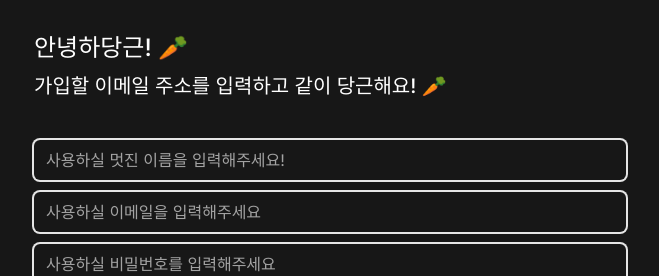
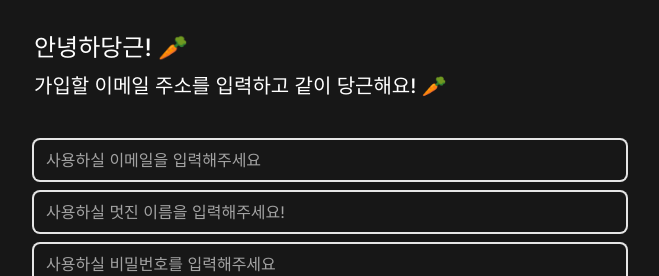
Before and after one commit to josh3021/carrot-market-reloaded, a Next.js app: page /create-account in a window 1280 px wide. Shown: the top 276 px of the page, without its empty margins (310-969 px from the left). Built offline with nearby package versions, Linux system fonts and the light colour scheme.

Commit message:
5.2 useFormStatus

```diff
--- /dev/null
+++ b/app/api/users/route.ts
@@ -0,0 +1,13 @@
+import { NextRequest } from "next/server";
+
+export async function GET(request: NextRequest) {
+  console.log(request);
+  return Response.json({
+    ok: true,
+  });
+}
+
+export async function POST(request: NextRequest) {
+  const data = await request.json();
+  return Response.json(data);
+}
--- a/app/create-account/page.tsx
+++ b/app/create-account/page.tsx
@@ -13,15 +13,24 @@ export default function CreateAccount() {
       </div>
       <form className="flex flex-col gap-3">
         <FormInput
+          name="email"
           type="email"
+          placeholder="사용하실 이메일을 입력해주세요"
+        />
+        <FormInput
+          name="name"
           placeholder="사용하실 멋진 이름을 입력해주세요!"
         />
-        <FormInput type="email" placeholder="사용하실 이메일을 입력해주세요" />
         <FormInput
+          name="password"
           type="password"
           placeholder="사용하실 비밀번호를 입력해주세요"
         />
-        <FormInput type="password" placeholder="비밀번호를 다시 입력해주세요" />
+        <FormInput
+          name="passwordConfirm"
+          type="password"
+          placeholder="비밀번호를 다시 입력해주세요"
+        />
         <FormButton text="가입하기" />
       </form>
       <SocialSignin />
--- a/app/login/page.tsx
+++ b/app/login/page.tsx
@@ -3,15 +3,28 @@ import FormInput from "@/components/form-input";
 import SocialLogin from "@/components/social-login";
 
 export default function Login() {
+  async function handleForm(formData: FormData) {
+    "use server";
+    const email = formData.get("email");
+    const password = formData.get("password");
+    console.log(email, password);
+    await new Promise((resolve) => setTimeout(resolve, 5000));
+    console.log("i run in the server");
+  }
   return (
     <div className="flex flex-col gap-10 py-8 px-6">
       <div className="flex flex-col gap-2 *:font-medium">
         <h1 className="text-2xl">로그인당근! 🥕</h1>
         <h2 className="text-xl">다시 만나서 반가워요!</h2>
       </div>
-      <form className="flex flex-col gap-3">
-        <FormInput type="email" placeholder="사용하실 이메일을 입력해주세요" />
+      <form action={handleForm} className="flex flex-col gap-3">
         <FormInput
+          name="email"
+          type="email"
+          placeholder="사용하실 이메일을 입력해주세요"
+        />
+        <FormInput
+          name="password"
           type="password"
           placeholder="사용하실 비밀번호를 입력해주세요"
         />
--- a/components/form-btn.tsx
+++ b/components/form-btn.tsx
@@ -1,18 +1,18 @@
+"use client";
+import { useFormStatus } from "react-dom";
+
 interface IFormButtonProps {
-  loading?: boolean;
   text: string;
 }
 
-export default function FormButton({
-  loading = false,
-  text,
-}: IFormButtonProps) {
+export default function FormButton({ text }: IFormButtonProps) {
+  const { pending } = useFormStatus();
   return (
     <button
-      disabled={loading}
-      className="primary-btn h-10 disabled:bg-neutral-400 disabled:text-neutral-300 disabled:cursor-not-allowed transition-colors"
+      disabled={pending}
+      className="primary-btn h-10 disabled:bg-neutral-400 disabled:text-neutral-300 disabled:cursor-wait transition-colors"
     >
-      {loading ? "로딩중..." : text}
+      {pending ? "로딩중..." : text}
     </button>
   );
 }
--- a/components/form-input.tsx
+++ b/components/form-input.tsx
@@ -1,6 +1,9 @@
+"use client";
 import { HTMLInputTypeAttribute } from "react";
+import { useFormStatus } from "react-dom";
 
 interface IFormInputProps {
+  name: string;
   type?: HTMLInputTypeAttribute;
   placeholder: string;
   required?: boolean;
@@ -8,15 +11,19 @@ interface IFormInputProps {
 }
 
 export default function FormInput({
+  name,
   type = "text",
   placeholder,
   required = true,
   errors,
 }: IFormInputProps) {
+  const { pending } = useFormStatus();
   return (
     <div className="flex flex-col gap-2">
       <input
-        className="bg-transparent rounded-md w-full h-10 focus:outline-none ring-2 focus:ring-4 ring-neutral-200 focus:ring-orange-500 border-none placeholder:text-neutral-400 transition"
+        disabled={pending}
+        name={name}
+        className="bg-transparent rounded-md w-full h-10 focus:outline-none ring-2 focus:ring-4 ring-neutral-200 focus:ring-orange-500 border-none placeholder:text-neutral-400 transition disabled:cursor-wait"
         type={type}
         placeholder={placeholder}
         required={required}
```
